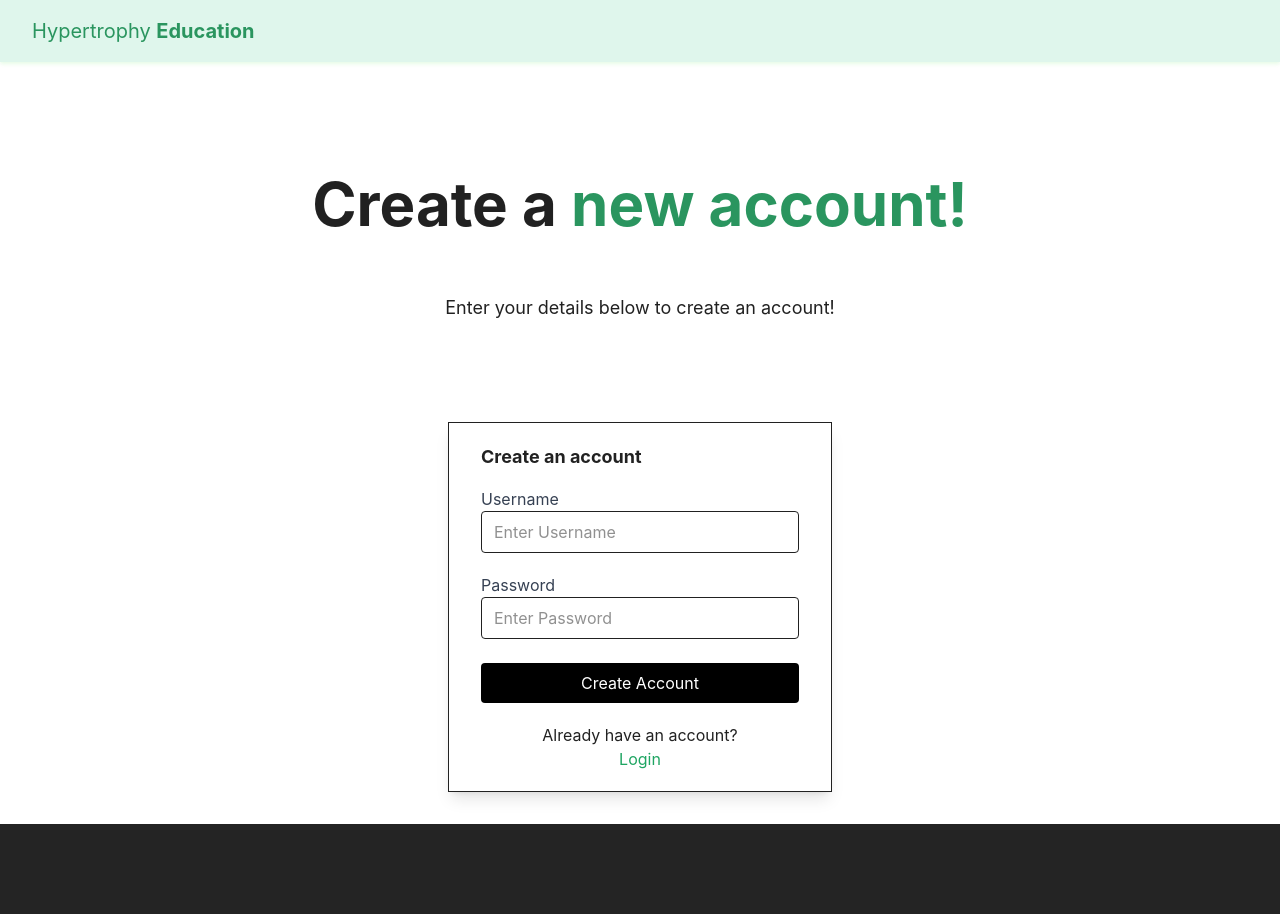
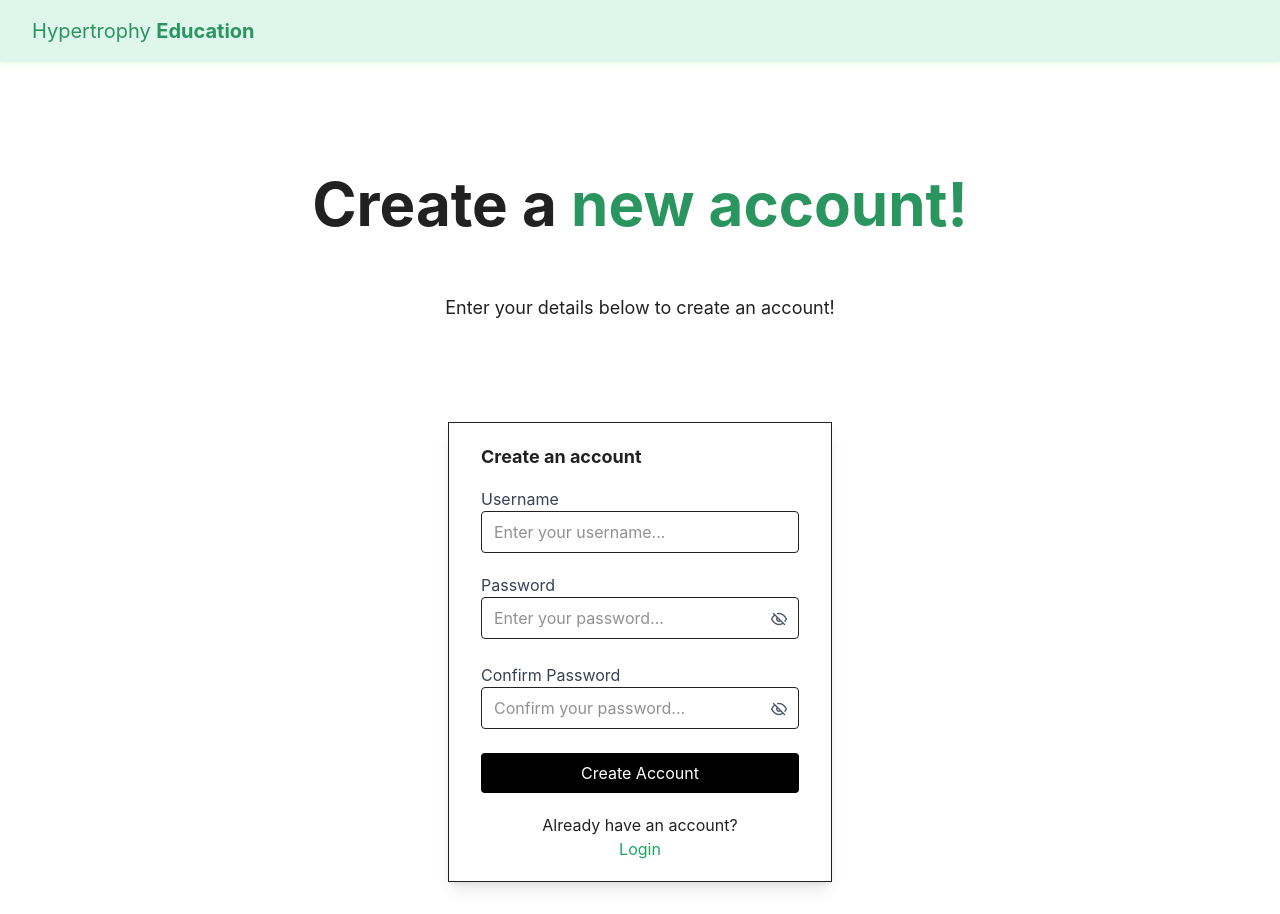
Before and after one commit to Camoroony/dissertation-2025, a React (Vite) app in the folder frontend/: page /createaccount in a window 1280 px wide. Before the commit the page ends 824 px from the top, so only its background shows below. Built offline with nearby package versions, Linux system fonts and the light colour scheme.

Commit message:
Added confirm password field to create account form and updated logic to work with new change

```diff
--- a/frontend/src/pages/CreateAccountPage.jsx
+++ b/frontend/src/pages/CreateAccountPage.jsx
@@ -7,10 +7,12 @@ function CreateAccountPage() {
 
     const [values, setValues] = useState({
             username: '',
-            plain_password: ''
+            plain_password: '',
+            confirm_password: '',
     })
 
     const [errorMessage, setErrorMessage] = useState('')
+    const [showPassword, setShowPassword] = useState('');
     const navigate = useNavigate()
 
     const handleChanges = (e) => {
@@ -62,17 +64,40 @@ function CreateAccountPage() {
             <form onSubmit={handleSubmit}>
                 <div className="mb-5">
                     <label htmlFor="username" className="block text-gray-700">Username</label>
-                    <input type="text" placeholder="Enter Username" className="w-full px-3 py-2 border rounded" name='username'
+                    <input type="text" placeholder="Enter your username..." className="w-full px-3 py-2 border rounded" name='username'
                     onChange={handleChanges}/>
                 </div>
-                <div className="mb-6">
-                    <label htmlFor="password" className="block text-gray-700">Password</label>
-                    <input type="password" placeholder="Enter Password" className="w-full px-3 py-2 border rounded" name='plain_password'
-                    onChange={handleChanges}/>
-                </div>
-                <div className="mb-5">
-                <button className="w-full bg-black text-white py-2 rounded cursor-pointer">Create Account</button>
-                </div>
+
+                <div className="mb-6 relative">
+                    <label htmlFor="plain_password" className="block text-gray-700">Password</label>
+                            <input type={showPassword ? "text" : "password"} placeholder="Enter your password..." className="w-full px-3 py-2 border rounded pr-10" name='plain_password'
+                                onChange={handleChanges} />
+                            <button
+                                type="button"
+                                className="absolute right-3 top-8.75 text-md text-gray-600"
+                                onClick={() => setShowPassword(!showPassword)}
+                            >
+                                {showPassword ? <i className='pi pi-eye' /> : <i className='pi pi-eye-slash' />}
+                            </button>
+                        </div>
+
+                <div className="mb-6 relative">
+                    <label htmlFor="confirm_password" className="block text-gray-700">Confirm Password</label>
+                            <input type={showPassword ? "text" : "password"} placeholder="Confirm your password..." className="w-full px-3 py-2 border rounded pr-10" name='confirm_password'
+                                onChange={handleChanges} />
+                            <button
+                                type="button"
+                                className="absolute right-3 top-8.75 text-md text-gray-600"
+                                onClick={() => setShowPassword(!showPassword)}
+                            >
+                                {showPassword ? <i className='pi pi-eye' /> : <i className='pi pi-eye-slash' />}
+                            </button>
+                        </div>
+
+                        <div className="mb-5">
+                            <button className="w-full bg-black text-white py-2 rounded cursor-pointer">Create Account</button>
+                        </div>
+
             </form>
             <div className="text-center">
                 <p>Already have an account?</p>
--- a/frontend/src/pages/LoginPage.jsx
+++ b/frontend/src/pages/LoginPage.jsx
@@ -34,7 +34,7 @@ function LoginPage() {
         } catch(err) {
             console.log(err)
             if (err.message) {
-                setErrorMessage(`Error occured when creating account: ${err.message}` || 'An error occurred, please try again.')
+                setErrorMessage(`Error occured when logging into account: ${err.message}` || 'An error occurred, please try again.')
                 setTimeout(() => setErrorMessage(''), 4000);
             } else {
                 setErrorMessage('An unknown error occurred, please try again.')
--- a/frontend/src/pages/ManageAccountPage.jsx
+++ b/frontend/src/pages/ManageAccountPage.jsx
@@ -170,7 +170,7 @@ function ManageAccountPage() {
                                 className="absolute right-3 top-9.5 text-md text-gray-600"
                                 onClick={() => setShowPassword(!showPassword)}
                             >
-                                {showPassword ? <i className='pi pi-eye-slash' /> : <i className='pi pi-eye' />}
+                                {showPassword ? <i className='pi pi-eye' /> : <i className='pi pi-eye-slash' />}
                             </button>
                         </div>
 
@@ -192,7 +192,7 @@ function ManageAccountPage() {
                                 className="absolute right-3 top-9.5 text-md text-gray-600"
                                 onClick={() => setShowPassword(!showPassword)}
                             >
-                                {showPassword ? <i className='text-l pi pi-eye-slash' /> : <i className='pi pi-eye' />}
+                                {showPassword ? <i className='text-l pi pi-eye' /> : <i className='pi pi-eye-slash' />}
                             </button>
                         </div>
 
--- a/frontend/src/services/accountapi.js
+++ b/frontend/src/services/accountapi.js
@@ -9,6 +9,7 @@ export const createAccount = async (userinput) => {
         const response = await axios.post(`${base_url}/create-user`, {
           username: userinput.username,
           plain_password: userinput.plain_password,
+          confirm_password: userinput.confirm_password,
         });
 
         console.log('User created:', response.data);
```
Also changed, not shown: 2 other files (tests, documents, lock files or other folders).
